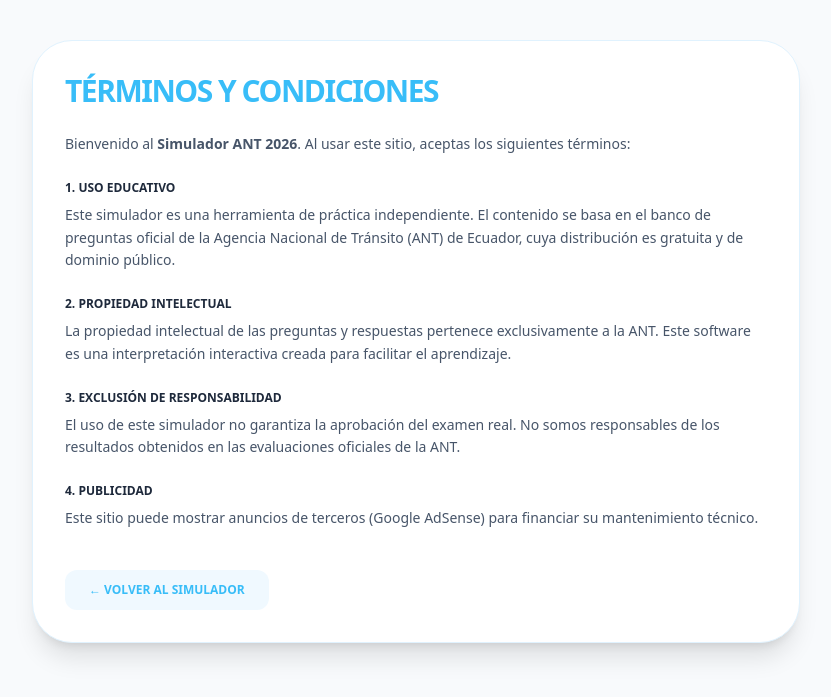
After one commit to MathiasVinces/Simulador-ANT-2026, a Flask app: template templates/terminos.html in a window 1280 px wide. The commit adds this page. Shown: the top 697 px of the page, without its empty margins (224-1055 px from the left). Run offline with Flask 3, Linux system fonts and the light colour scheme; the template is opened without the code that fills it, so the values that code supplies are empty; some libraries are stand-ins or nearby versions.

Commit message:
Añadidos Términos y Condiciones para AdSense

```diff
--- /dev/null
+++ b/templates/terminos.html
@@ -0,0 +1,41 @@
+<!DOCTYPE html>
+<html lang="es">
+<head>
+    <meta charset="UTF-8">
+    <title>Términos y Condiciones - Simulador ANT</title>
+    <script src="https://cdn.tailwindcss.com"></script>
+</head>
+<body class="bg-slate-50 text-slate-800 font-sans p-6 md:p-10">
+    <div class="max-w-3xl mx-auto bg-white p-8 rounded-[2.5rem] shadow-xl border border-sky-100">
+        <h1 class="text-3xl font-black text-sky-400 mb-6 uppercase tracking-tighter">Términos y Condiciones</h1>
+
+        <div class="text-slate-600 space-y-6 text-sm leading-relaxed">
+            <p>Bienvenido al <strong>Simulador ANT 2026</strong>. Al usar este sitio, aceptas los siguientes términos:</p>
+
+            <section>
+                <h2 class="font-bold text-slate-800 uppercase text-xs mb-2">1. Uso Educativo</h2>
+                <p>Este simulador es una herramienta de práctica independiente. El contenido se basa en el banco de preguntas oficial de la Agencia Nacional de Tránsito (ANT) de Ecuador, cuya distribución es gratuita y de dominio público.</p>
+            </section>
+
+            <section>
+                <h2 class="font-bold text-slate-800 uppercase text-xs mb-2">2. Propiedad Intelectual</h2>
+                <p>La propiedad intelectual de las preguntas y respuestas pertenece exclusivamente a la ANT. Este software es una interpretación interactiva creada para facilitar el aprendizaje.</p>
+            </section>
+
+            <section>
+                <h2 class="font-bold text-slate-800 uppercase text-xs mb-2">3. Exclusión de Responsabilidad</h2>
+                <p>El uso de este simulador no garantiza la aprobación del examen real. No somos responsables de los resultados obtenidos en las evaluaciones oficiales de la ANT.</p>
+            </section>
+
+            <section>
+                <h2 class="font-bold text-slate-800 uppercase text-xs mb-2">4. Publicidad</h2>
+                <p>Este sitio puede mostrar anuncios de terceros (Google AdSense) para financiar su mantenimiento técnico.</p>
+            </section>
+        </div>
+
+        <a href="/" class="inline-block mt-10 bg-sky-50 text-sky-400 px-6 py-3 rounded-xl font-black text-xs hover:bg-sky-100 transition-all">
+            ← VOLVER AL SIMULADOR
+        </a>
+    </div>
+</body>
+</html>
```
Also changed, not shown: templates/index.html (+23 -32 lines).
